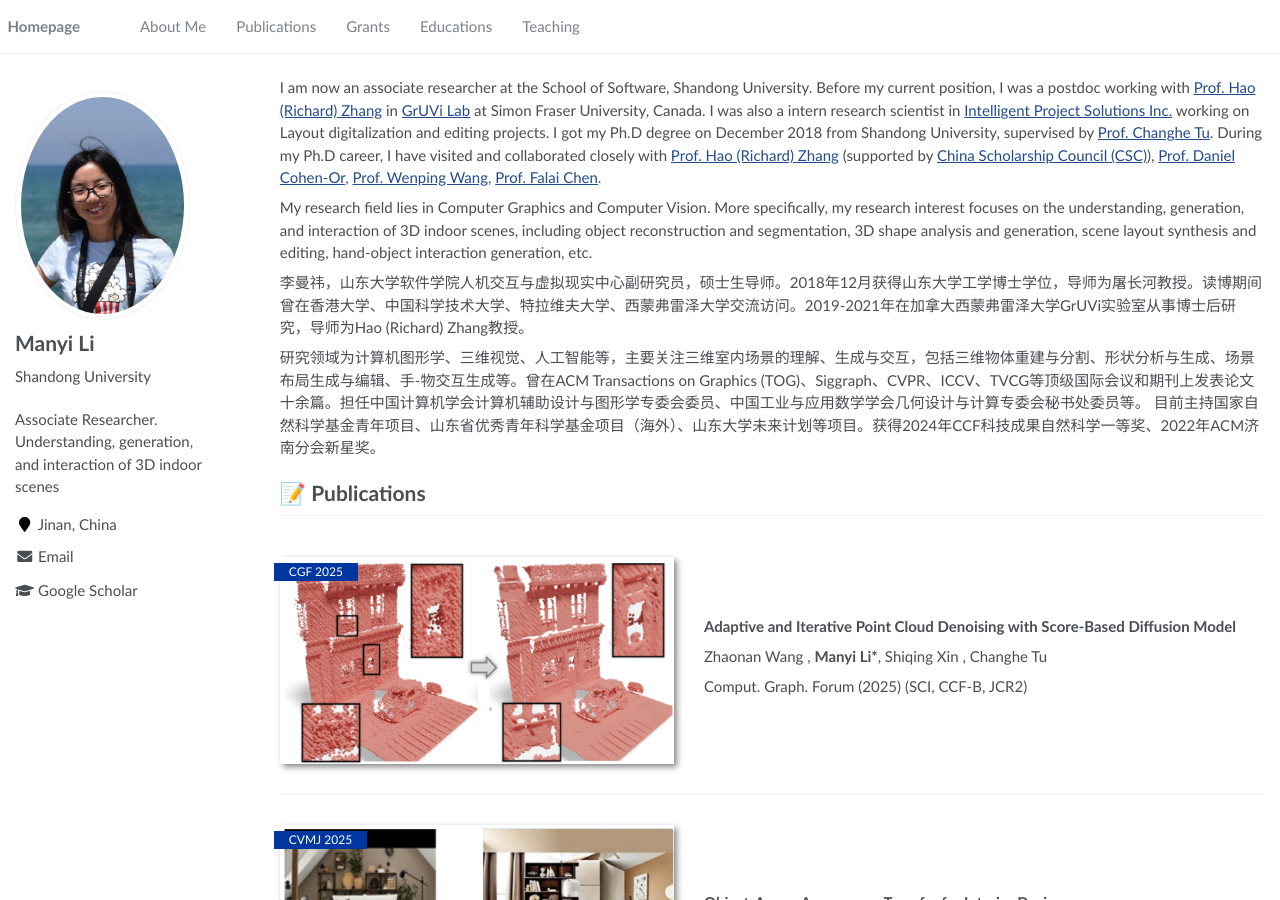
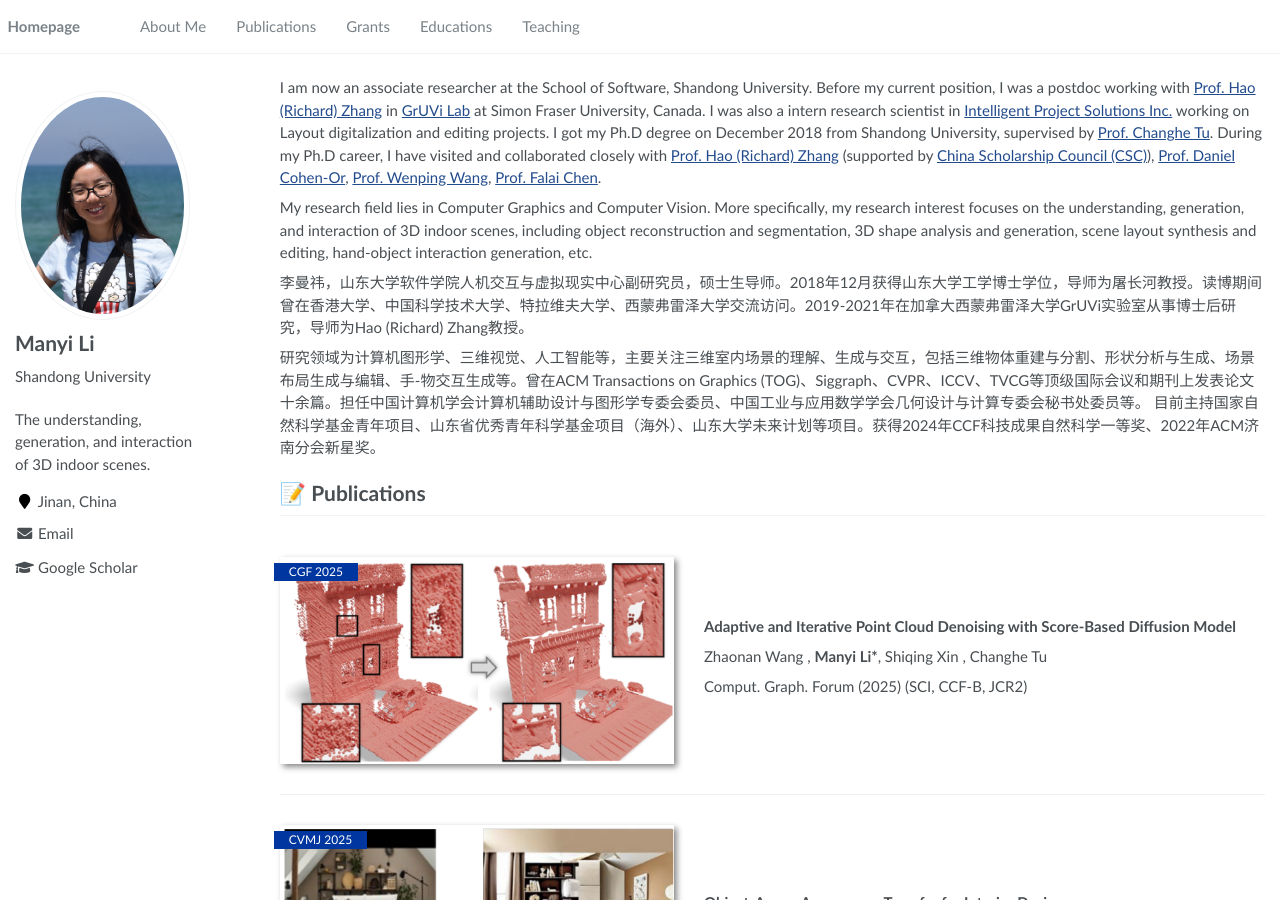
Before and after one commit to ManyiLi12345/manyili12345.github.io, a Jekyll site: the page built from _pages/about.md, in a window 1280 px wide and 900 px high. Built offline with Jekyll 4.4.1, drawn with Linux system fonts in a browser that asks for light colours.

Commit message:
Update _config.yml

```diff
--- a/_config.yml
+++ b/_config.yml
@@ -6,8 +6,8 @@
 # `jekyll serve`. If you change this file, please restart the server process.
 
 # Site Settings
-title                    : "Manyi Li"
-description              : "Associate Researcher. \n Understanding, generation, and interaction of 3D indoor scenes"
+title                    : "Manyi Li. Associate Researcher @ Shandong University"
+description              : "The understanding, generation, and interaction of 3D indoor scenes."
 repository               : "ManyiLi12345/manyili12345.github.io"
 google_scholar_stats_use_cdn : true
 
```
